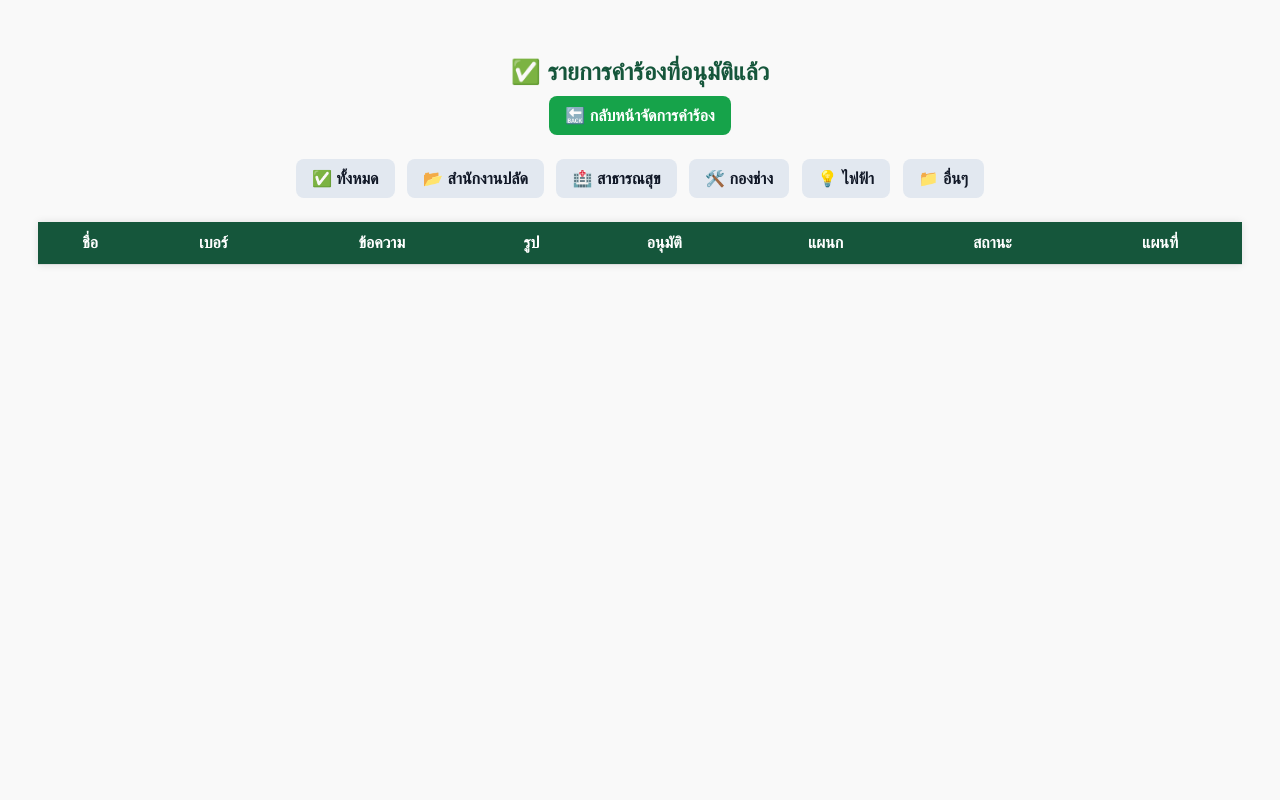
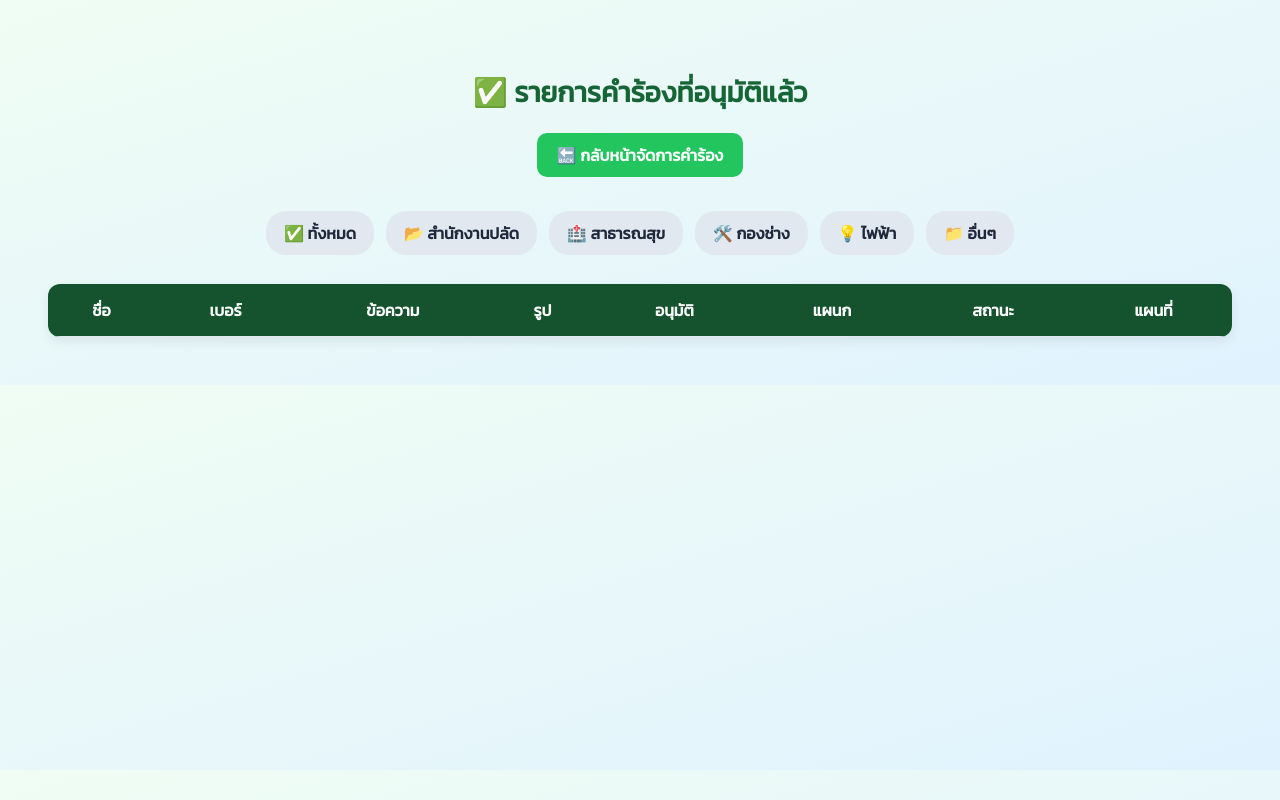
Before and after one commit to Mungkorn1551/Webna, a website: page public/processed.html in a window 1280 px wide. Drawn offline with Linux system fonts and the light colour scheme; no server answers.

Commit message:
อัปเดตหน้า admin ใหม่

```diff
--- a/public/processed.html
+++ b/public/processed.html
@@ -4,33 +4,52 @@
   <meta charset="UTF-8" />
   <title>✅ คำร้องที่อนุมัติแล้ว</title>
   <style>
+    @import url('https://fonts.googleapis.com/css2?family=Kanit&display=swap');
+
     body {
       font-family: 'Kanit', sans-serif;
-      background: #f9f9f9;
-      padding: 30px;
+      background: linear-gradient(to bottom right, #f0fdf4, #e0f2fe);
+      padding: 40px;
     }
 
     h2 {
       text-align: center;
-      color: #15563b;
-      margin-bottom: 10px;
+      color: #166534;
+      font-size: 28px;
+      margin-bottom: 20px;
+    }
+
+    .back-btn {
+      display: inline-block;
+      margin-bottom: 30px;
+      background-color: #22c55e;
+      color: white;
+      padding: 10px 20px;
+      border-radius: 10px;
+      text-decoration: none;
+      font-weight: bold;
+      transition: background 0.3s ease;
+    }
+
+    .back-btn:hover {
+      background-color: #16a34a;
     }
 
     .tabs {
       text-align: center;
-      margin-bottom: 20px;
+      margin-bottom: 25px;
     }
 
     .tab {
       display: inline-block;
       margin: 4px;
-      padding: 10px 16px;
-      border-radius: 8px;
+      padding: 10px 18px;
+      border-radius: 20px;
       background: #e2e8f0;
-      color: #111827;
+      color: #1e293b;
       font-weight: bold;
       cursor: pointer;
-      transition: background-color 0.2s ease;
+      transition: all 0.2s ease;
     }
 
     .tab:hover {
@@ -42,36 +61,29 @@
       color: white;
     }
 
-    .back-btn {
-      display: inline-block;
-      margin-bottom: 20px;
-      background-color: #16a34a;
-      color: white;
-      padding: 10px 16px;
-      border-radius: 8px;
-      text-decoration: none;
-      font-weight: bold;
-    }
-
     table {
       width: 100%;
       border-collapse: collapse;
-      background: #fff;
-      box-shadow: 0 0 8px rgba(0,0,0,0.1);
+      background: white;
+      border-radius: 12px;
+      overflow: hidden;
+      box-shadow: 0 4px 12px rgba(0,0,0,0.08);
     }
 
     th, td {
-      padding: 12px 10px;
+      padding: 14px 12px;
       text-align: center;
-      border-bottom: 1px solid #ddd;
+      border-bottom: 1px solid #e2e8f0;
     }
 
     th {
-      background-color: #15563b;
+      background-color: #14532d;
       color: white;
-      position: sticky;
-      top: 0;
-      z-index: 1;
+      font-size: 16px;
+    }
+
+    tr:hover {
+      background-color: #f0fdf4;
     }
 
     img {
@@ -96,6 +108,7 @@
     a.map-link {
       color: #2563eb;
       text-decoration: none;
+      font-weight: bold;
     }
 
     a.map-link:hover {
@@ -106,12 +119,10 @@
 <body>
   <h2>✅ รายการคำร้องที่อนุมัติแล้ว</h2>
 
-  <!-- ปุ่มกลับไปหน้า admin -->
   <div style="text-align: center;">
     <a class="back-btn" href="/admin">🔙 กลับหน้าจัดการคำร้อง</a>
   </div>
 
-  <!-- Tabs เลือกแผนก -->
   <div class="tabs">
     <span class="tab active" onclick="loadData('ทั้งหมด', this)">✅ ทั้งหมด</span>
     <span class="tab" onclick="loadData('สำนักงานปลัด', this)">📂 สำนักงานปลัด</span>
@@ -121,7 +132,6 @@
     <span class="tab" onclick="loadData('อื่นๆ', this)">📁 อื่นๆ</span>
   </div>
 
-  <!-- ตารางข้อมูล -->
   <table id="data-table">
     <thead>
       <tr>
```
